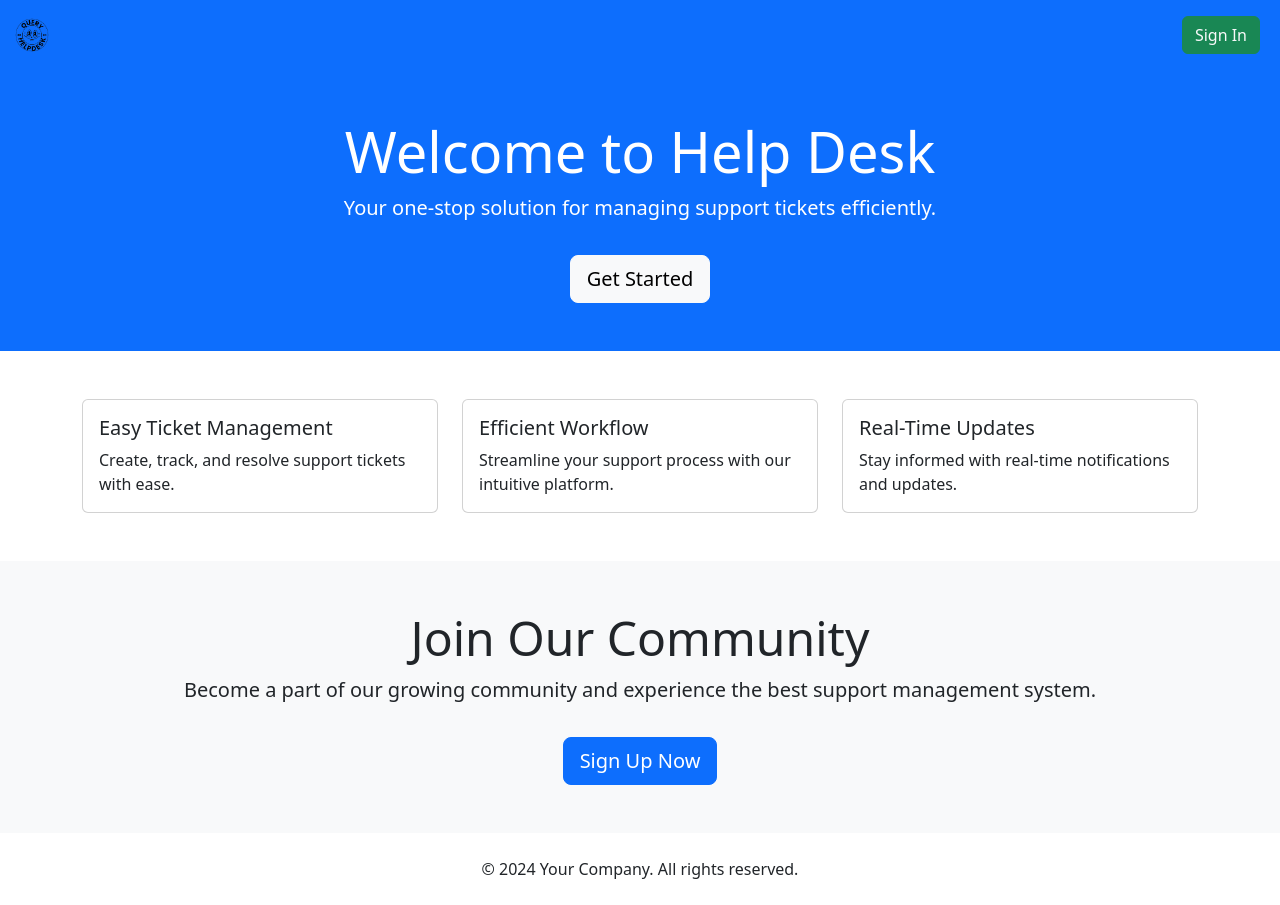
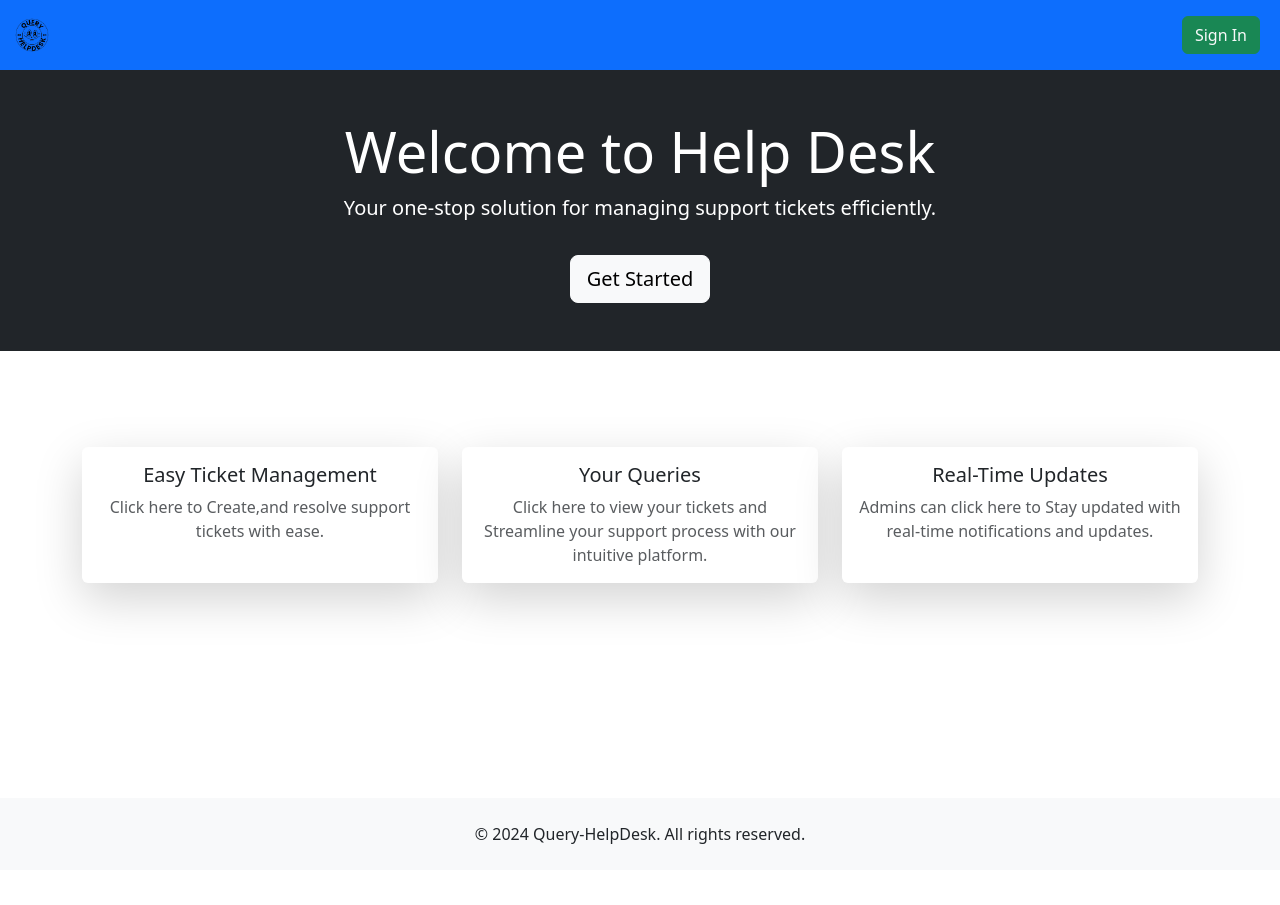
Before and after one commit to syedomar1/queryhelpdesk-frontend, a React (Create React App) app: page / in a window 1280 px wide. After the commit the page ends 870 px from the top, so only its background shows below. Built offline with nearby package versions, Linux system fonts and the light colour scheme.

Commit message:
Updated homepage

```diff
--- a/src/components/Homepage.js
+++ b/src/components/Homepage.js
@@ -6,58 +6,75 @@ import 'bootstrap/dist/css/bootstrap.min.css';
 const Homepage = () => {
   return (
     <Layout>
-      <header className="bg-primary text-white text-center py-5">
+      <div className="d-flex flex-column min-vh-100">
+        <header className="bg-dark text-white text-center py-5">
           <div className="container">
             <h1 className="display-4">Welcome to Help Desk</h1>
             <p className="lead">Your one-stop solution for managing support tickets efficiently.</p>
-          <Link to="/signup" className="btn btn-light btn-lg mt-3">Get Started</Link>
+            <Link to="/login" className="btn btn-light btn-lg mt-3">Get Started</Link>
           </div>
         </header>
 
-      <section className="py-5">
+        <main className="flex-fill">
+          <section className="py-5 mt-md-5">
             <div className="container">
               <div className="row">
                 <div className="col-md-4">
-              <div className="card h-100">
-                <div className="card-body">
+                  <Link to="/userraiseticket" className="text-decoration-none">
+                    <div className="card h-100 shadow-lg border-0 hover-card">
+                      <div className="card-body text-center">
                         <h5 className="card-title">Easy Ticket Management</h5>
-                  <p className="card-text">Create, track, and resolve support tickets with ease.</p>
+                        <p className="card-text text-muted">Click here to Create,and resolve support tickets with ease.</p>
                       </div>
                     </div>
+                  </Link>
                 </div>
                 <div className="col-md-4">
-              <div className="card h-100">
-                <div className="card-body">
-                  <h5 className="card-title">Efficient Workflow</h5>
-                  <p className="card-text">Streamline your support process with our intuitive platform.</p>
+                  <Link to="/UserAllTicket" className="text-decoration-none">
+                    <div className="card h-100 shadow-lg border-0 hover-card">
+                      <div className="card-body text-center">
+                        <h5 className="card-title">Your Queries</h5>
+                        <p className="card-text text-muted">Click here to view your tickets and Streamline your support process with our intuitive platform.</p>
                       </div>
                     </div>
+                  </Link>
                 </div>
                 <div className="col-md-4">
-              <div className="card h-100">
-                <div className="card-body">
+                  <Link to="/admin" className="text-decoration-none">
+                    <div className="card h-100 shadow-lg border-0 hover-card">
+                      <div className="card-body text-center">
                         <h5 className="card-title">Real-Time Updates</h5>
-                  <p className="card-text">Stay informed with real-time notifications and updates.</p>
+                        <p className="card-text text-muted">Admins can click here to Stay updated with real-time notifications and updates.</p>
                       </div>
                     </div>
+                  </Link>
                 </div>
               </div>
             </div>
           </section>
+        </main>
 
-      <section className="bg-light py-5">
-        <div className="container text-center">
-          <h2 className="display-5">Join Our Community</h2>
-          <p className="lead">Become a part of our growing community and experience the best support management system.</p>
-          <Link to="/signup" className="btn btn-primary btn-lg mt-3">Sign Up Now</Link>
-        </div>
-      </section>
-
-      <footer className="text-center py-4">
+        <footer className="bg-light text-center py-4">
           <div className="container">
-          <p className="mb-0">&copy; 2024 Your Company. All rights reserved.</p>
+            <p className="mb-0">&copy; 2024 Query-HelpDesk. All rights reserved.</p>
           </div>
         </footer>
+
+        <style jsx>{`
+          .hover-card:hover {
+            background-color: #f8f9fa;
+            transform: translateY(-5px);
+            transition: all 0.3s ease-in-out;
+          }
+          body, html, #root {
+            height: 100%;
+          }
+          #root {
+            display: flex;
+            flex-direction: column;
+          }
+        `}</style>
+      </div>
     </Layout>
   );
 };
```
Lines whose indentation alone changed are shown as unchanged.
